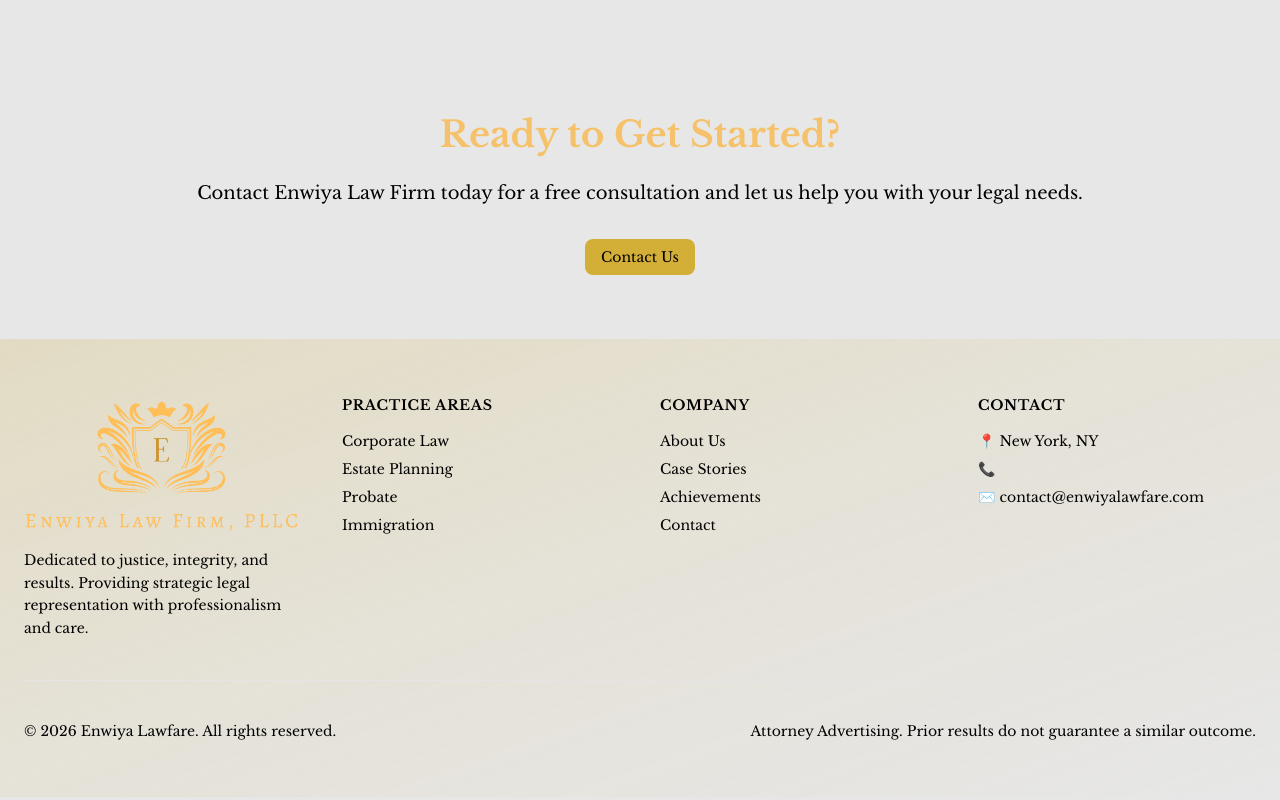
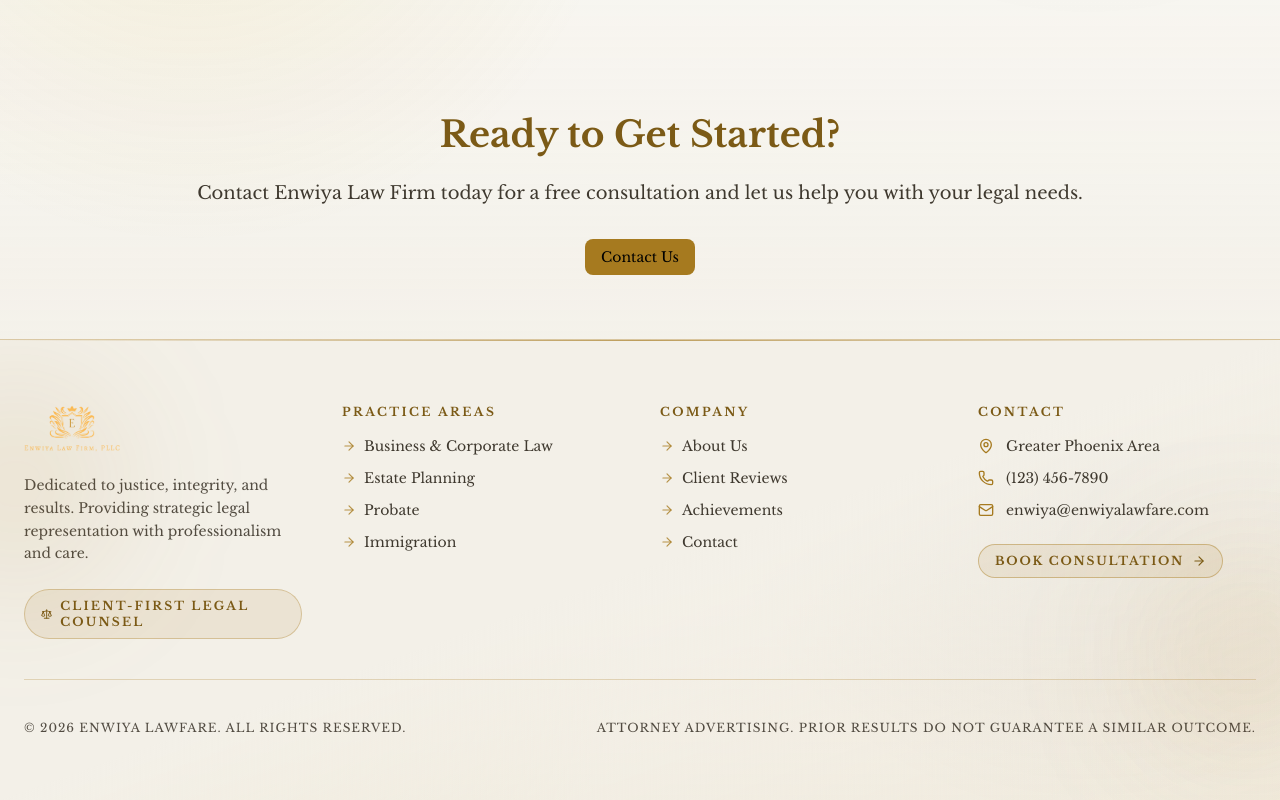
Before and after one commit to EnwiyaSoftwareSolutions/Client_Project_1, a Next.js app: page / in a window 1280 px wide. Shown: the part 1958-2758 px from the top of the page. Built offline with nearby package versions, Linux system fonts and the light colour scheme.

Commit message:
adding better styling for UI

```diff
--- a/app/components/footer.tsx
+++ b/app/components/footer.tsx
@@ -1,9 +1,11 @@
 "use client"
+import Image from "next/image"
 import Link from "next/link"
 import { Separator } from "./ui/separator"
 import logoImage from '../../utils/img/fulllogo_transparent.png'
 import { usePathname } from "next/navigation"
-
+import userInfo from '../data/userInfo'
+import { ArrowRight, Mail, MapPin, Phone, Scale } from "lucide-react"
 
 
 export function Footer() {
@@ -12,44 +14,56 @@ export function Footer() {
   return (
     <div>
        {pathname.startsWith("/AdminPage") ? null : (
-    <footer className="relative bg-gradient-to-br from-[var(--boxgradient-color)]/20 via-[var(--primary-accent)]/8 to-transparent text-[var(--muted-foreground)]">
-      <div className="mx-auto max-w-7xl px-6 py-14">
-        <div className="grid grid-cols-1 gap-10 md:grid-cols-4">
+    <footer className="relative overflow-hidden border-t border-[var(--setBorderColorGold)]/40 bg-gradient-to-br from-[var(--background)] via-[var(--background)] to-[var(--boxgradient-color)]/10 text-[var(--muted-foreground)]">
+      <div className="pointer-events-none absolute inset-x-0 top-0 h-px bg-gradient-to-r from-transparent via-[var(--primary-accent)]/70 to-transparent" />
+      <div className="pointer-events-none absolute -left-24 top-8 h-56 w-56 rounded-full bg-[var(--primary-accent)]/10 blur-3xl" />
+      <div className="pointer-events-none absolute -right-20 bottom-8 h-56 w-56 rounded-full bg-[var(--primary-accent)]/10 blur-3xl" />
+
+      <div className="mx-auto max-w-7xl px-6 py-16">
+        <div className="grid grid-cols-1 gap-10 md:grid-cols-2 lg:grid-cols-4">
 
           {/* Brand */}
           <div>
-            <h2 className="text-xl font-semibold tracking-wide text-[var(--primary-accent)]">
-              <img src={logoImage.src} alt="Enwiya Lawfare Logo" className=" w-auto" />
-            </h2>
-            <p className="mt-4 text-sm leading-relaxed text-[var(--muted-foreground)]">
+            <Link href="/" className="inline-flex items-center transition-opacity hover:opacity-85">
+              <Image src={logoImage} alt="Enwiya Lawfare Logo" className="h-12 w-auto" priority />
+            </Link>
+            <p className="mt-4 max-w-sm text-sm leading-relaxed text-[var(--muted-foreground)]/90">
               Dedicated to justice, integrity, and results. Providing
               strategic legal representation with professionalism and care.
             </p>
+            <div className="mt-6 inline-flex items-center gap-2 rounded-full border border-[var(--setBorderColorGold)]/40 bg-[var(--primary-accent)]/10 px-4 py-2 text-xs font-semibold uppercase tracking-[0.18em] text-[var(--headder-text-color)]">
+              <Scale className="h-3.5 w-3.5" />
+              Client-first legal counsel
+            </div>
           </div>
 
           {/* Practice Areas */}
           <div>
-            <h3 className="mb-4 text-sm font-semibold uppercase tracking-wider text-[var(--muted-foreground)]">
+            <h3 className="mb-4 text-xs font-semibold uppercase tracking-[0.2em] text-[var(--headder-text-color)]">
               Practice Areas
             </h3>
-            <ul className="space-y-2 text-sm">
+            <ul className="space-y-2.5 text-sm">
               <li>
-                <Link href="#" className="hover:text-[var(--primary-accent)] transition">
-                  Corporate Law
+                <Link href="/practice-area/corporate" className="inline-flex items-center gap-2 transition-colors hover:text-[var(--primary-accent)]">
+                  <ArrowRight className="h-3.5 w-3.5 text-[var(--primary-accent)]/80" />
+                  Business & Corporate Law
                 </Link>
               </li>
               <li>
-                <Link href="#" className="hover:text-[#d4af37] transition">
+                <Link href="/practice-area/estate" className="inline-flex items-center gap-2 transition-colors hover:text-[var(--primary-accent)]">
+                  <ArrowRight className="h-3.5 w-3.5 text-[var(--primary-accent)]/80" />
                   Estate Planning
                 </Link>
               </li>
               <li>
-                <Link href="#" className="hover:text-[#d4af37] transition">
+                <Link href="/practice-area/probate" className="inline-flex items-center gap-2 transition-colors hover:text-[var(--primary-accent)]">
+                  <ArrowRight className="h-3.5 w-3.5 text-[var(--primary-accent)]/80" />
                   Probate
                 </Link>
               </li>
               <li>
-                <Link href="#" className="hover:text-[#d4af37] transition">
+                <Link href="/practice-area/immigration" className="inline-flex items-center gap-2 transition-colors hover:text-[var(--primary-accent)]">
+                  <ArrowRight className="h-3.5 w-3.5 text-[var(--primary-accent)]/80" />
                   Immigration
                 </Link>
               </li>
@@ -58,55 +72,78 @@ export function Footer() {
 
           {/* Company */}
           <div>
-            <h3 className="mb-4 text-sm font-semibold uppercase tracking-wider text-[var(--muted-foreground)]">
+            <h3 className="mb-4 text-xs font-semibold uppercase tracking-[0.2em] text-[var(--headder-text-color)]">
               Company
             </h3>
-            <ul className="space-y-2 text-sm">
+            <ul className="space-y-2.5 text-sm">
               <li>
-                <Link href="/about" className="hover:text-[var(--primary-accent)] transition">
+                <Link href="/about" className="inline-flex items-center gap-2 transition-colors hover:text-[var(--primary-accent)]">
+                  <ArrowRight className="h-3.5 w-3.5 text-[var(--primary-accent)]/80" />
                   About Us
                 </Link>
               </li>
               <li>
-                <Link href="/stories" className="hover:text-[#d4af37] transition">
-                  Case Stories
+                <Link href="/reviews" className="inline-flex items-center gap-2 transition-colors hover:text-[var(--primary-accent)]">
+                  <ArrowRight className="h-3.5 w-3.5 text-[var(--primary-accent)]/80" />
+                  Client Reviews
                 </Link>
               </li>
               <li>
-                <Link href="/achievements" className="hover:text-[#d4af37] transition">
+                <Link href="/achievements" className="inline-flex items-center gap-2 transition-colors hover:text-[var(--primary-accent)]">
+                  <ArrowRight className="h-3.5 w-3.5 text-[var(--primary-accent)]/80" />
                   Achievements
                 </Link>
               </li>
               <li>
-                <Link href="/contact" className="hover:text-[#d4af37] transition">
+                <Link href="/contact" className="inline-flex items-center gap-2 transition-colors hover:text-[var(--primary-accent)]">
+                  <ArrowRight className="h-3.5 w-3.5 text-[var(--primary-accent)]/80" />
                   Contact
                 </Link>
               </li>
             </ul>
           </div>
-
           {/* Contact */}
-          <div>
-            <h3 className="mb-4 text-sm font-semibold uppercase tracking-wider text-[var(--muted-foreground)]">
-              Contact
-            </h3>
-            <ul className="space-y-2 text-sm text-[var(--muted-foreground)]">
-              <li>📍 New York, NY</li>
-              <li>📞  </li>
-              <li>✉️ contact@enwiyalawfare.com</li>
-            </ul>
-          </div>
+          {userInfo && userInfo.map((i)=>{
+            return (
+              <div key={i.name}>
+                <h3 className="mb-4 text-xs font-semibold uppercase tracking-[0.2em] text-[var(--headder-text-color)]">
+                  Contact
+                </h3>
+                <ul className="space-y-3 text-sm text-[var(--muted-foreground)]">
+                  <li className="flex items-start gap-3">
+                    <MapPin className="mt-0.5 h-4 w-4 shrink-0 text-[var(--primary-accent)]" />
+                    <span>{i.address}</span>
+                  </li>
+                  <li className="flex items-start gap-3">
+                    <Phone className="mt-0.5 h-4 w-4 shrink-0 text-[var(--primary-accent)]" />
+                    <a href={`tel:${i.phone}`} className="transition-colors hover:text-[var(--primary-accent)]">{i.phone}</a>
+                  </li>
+                  <li className="flex items-start gap-3">
+                    <Mail className="mt-0.5 h-4 w-4 shrink-0 text-[var(--primary-accent)]" />
+                    <a href={`mailto:${i.email}`} className="break-all transition-colors hover:text-[var(--primary-accent)]">{i.email}</a>
+                  </li>
+                </ul>
+                <Link
+                  href="/contact"
+                  className="mt-6 inline-flex items-center gap-2 rounded-full border border-[var(--setBorderColorGold)]/50 bg-[var(--primary-accent)]/10 px-4 py-2 text-xs font-semibold uppercase tracking-[0.15em] text-[var(--headder-text-color)] transition-all hover:-translate-y-0.5 hover:bg-[var(--primary-accent)]/20"
+                >
+                  Book consultation
+                  <ArrowRight className="h-3.5 w-3.5" />
+                </Link>
+              </div>
+            )
+          })}
 
         </div>
 
-        <Separator className="my-10 bg-[var(--border)]" />
+        <Separator className="my-10 bg-[var(--setBorderColorGold)]/30" />
 
         {/* Bottom */}
-        <div className="flex flex-col items-center justify-between gap-4 text-sm text-[var(--muted-foreground)] md:flex-row">
+        <div className="flex flex-col items-center justify-between gap-4 text-center text-xs uppercase tracking-[0.08em] text-[var(--muted-foreground)]/90 md:flex-row md:text-left">
           <p>
             © {new Date().getFullYear()} Enwiya Lawfare. All rights reserved.
           </p>
-          <p className="text-center md:text-right">
+          <p className="md:text-right">
             Attorney Advertising. Prior results do not guarantee a similar outcome.
           </p>
         </div>
--- /dev/null
+++ b/app/data/userInfo.js
@@ -0,0 +1,9 @@
+
+  const userInfo =[{
+    name: "Enwiya Lawfare",
+    address: "Greater Phoenix Area",
+    phone: "(123) 456-7890",
+    email: "enwiya@enwiyalawfare.com"
+
+  }]
+  export default userInfo;
--- a/app/globals.css
+++ b/app/globals.css
@@ -44,13 +44,13 @@
   --radius-2xl: calc(var(--radius) + 8px);
   --radius-3xl: calc(var(--radius) + 12px);
   --radius-4xl: calc(var(--radius) + 16px);
-  --headder-text-color: #d4af37;
-  --boxgradient-color: #d4af37;
+  --headder-text-color: #8a6719;
+  --boxgradient-color: #b88b29;
   --innerButton-color: #000000;
   --innerButton-color: var(--foreground);
   --font-geist-sans: "Libre Baskerville", serif;
   --color-text-color: #000000;
-  --setBorderColorGold: #d4af37d9;
+  --setBorderColorGold: #a97c20d9;
   --headder-navbar-color: #696969a2;
   --navbar-font-color: #ffffff;
 
@@ -59,8 +59,8 @@
 
 :root {
   --radius: 0.625rem;
-  --background: #e7e7e7;
-  --foreground: #000000;
+  --background: #f3f0e8;
+  --foreground: #171411;
   --card: #ffffff;
   --card-foreground: #000000;
   --popover: #ffffff;
@@ -70,11 +70,11 @@
   --secondary: oklch(0.97 0 0);
   --secondary-foreground: oklch(0.205 0 0);
   --muted: oklch(0.97 0 0);
-  --muted-foreground: oklch(0% 0 0);
+  --muted-foreground: #3f392f;
   --accent: oklch(0.97 0 0);
   --accent-foreground: oklch(0.205 0 0);
   --destructive: oklch(0.577 0.245 27.325);
-  --border: oklch(0.922 0 0);
+  --border: #d6d0c4;
   --input: oklch(0.922 0 0);
   --ring: oklch(0.708 0 0);
   --chart-1: oklch(0.646 0.222 41.116);
@@ -90,16 +90,16 @@
   --sidebar-accent-foreground: oklch(0.205 0 0);
   --sidebar-border: oklch(0.922 0 0);
   --sidebar-ring: oklch(0.708 0 0);
-  --primary-accent: #d4af37; /* gold accent: use var(--primary-accent) */
+  --primary-accent: #a67a1f; /* gold accent: use var(--primary-accent) */
   /* --headder-text-color:  #d4af37; */
-  --headder-text-color: #f5c26b;
+  --headder-text-color: #7b5a16;
   --color-text-color: #000000;
-  --boxgradient-color: #d4af37;
+  --boxgradient-color: #b88b29;
   --innerButton-color: var(--foreground);
   --innerButton-color: #000000;
-  --setBorderColorGold: #d4af37d9;
+  --setBorderColorGold: #a97c20d9;
   --font-geist-sans: "Libre Baskerville", serif;
-  --headder-navbar-color: #000000;
+  --headder-navbar-color: #111111;
   --navbar-font-color: #ffffff;
 
   /* --gloabal-font: 'Geist Sans', sans-serif; */
@@ -154,6 +154,11 @@ font-family:var(--font-geist-sans)
   /* Body uses theme color variables; the image is rendered behind content */
   body {
     @apply bg-background text-foreground;
+    background-image:
+      radial-gradient(circle at 15% 20%, rgba(212, 175, 55, 0.14), transparent 35%),
+      radial-gradient(circle at 85% 0%, rgba(18, 18, 18, 0.09), transparent 28%),
+      linear-gradient(180deg, rgba(255, 255, 255, 0.65), rgba(243, 240, 232, 0.95));
+    background-attachment: fixed;
   }
 
   /* Fixed, blurred background image behind all content. The image is
@@ -172,8 +177,24 @@ font-family:var(--font-geist-sans)
     -webkit-background-size: cover;
     -moz-background-size: cover;
     /* filter: blur(5px);  */
+    opacity: 0.35;
     transform: scale(1.03); /* compensate for blur edges */
     will-change: transform;
+  }
+
+  body::after {
+    content: "";
+    position: fixed;
+    inset: 0;
+    z-index: -1;
+    pointer-events: none;
+    background-image: linear-gradient(
+      to right,
+      rgba(23, 20, 17, 0.02) 1px,
+      transparent 1px
+    );
+    background-size: 36px 36px;
+    opacity: 0.35;
   }
 
   /* html body {
@@ -187,6 +208,10 @@ font-family:var(--font-geist-sans)
     body::before {
       position: absolute;
       filter: blur(6px);
+    }
+
+    body::after {
+      position: absolute;
     }
   }
 }
```
Also changed, not shown: app/components/navbar.tsx (+3 -4 lines).
